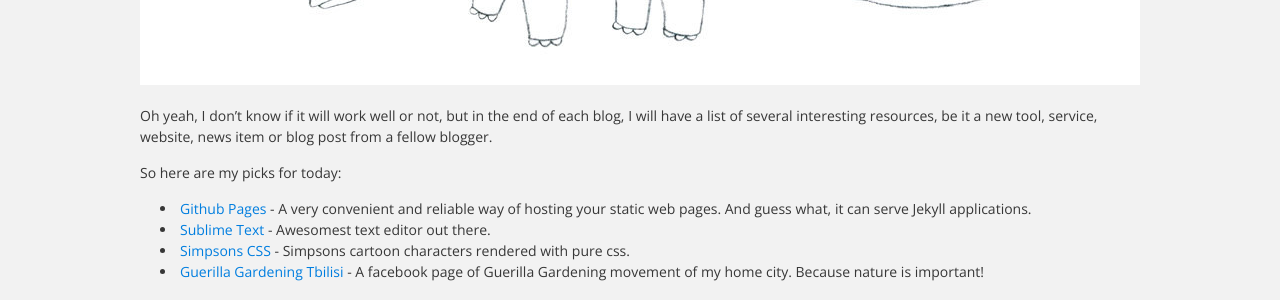
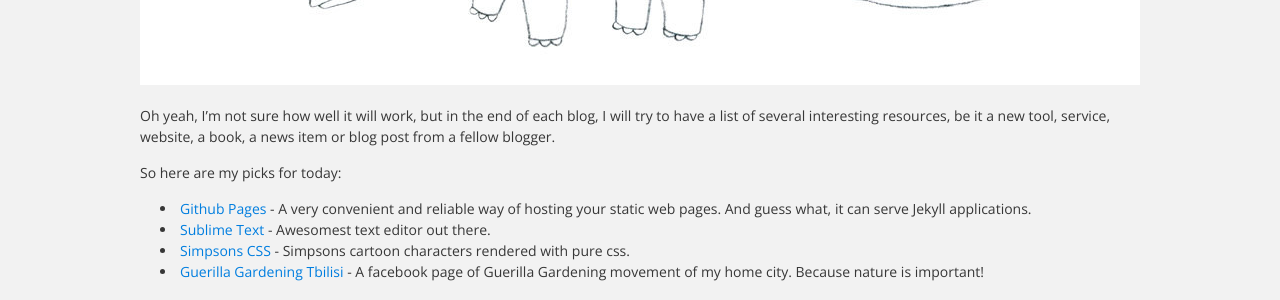
Before and after one commit to headshota/headshota.github.io, a Jekyll site: the page built from _posts/2014-06-28-hello-world.md, in a window 1280 px wide. Shown: the part 928-1228 px from the top of the page. Built offline with Jekyll 4.4.1, drawn with Linux system fonts in a browser that asks for light colours.

Commit message:
Post edit

```diff
--- a/_posts/2014-06-28-hello-world.md
+++ b/_posts/2014-06-28-hello-world.md
@@ -15,7 +15,7 @@
 
 ![Fabulous Stegosaurus](/images/stego.jpg)
 
-Oh yeah, I don't know if it will work well or not, but in the end of each blog, I will have a list of several interesting resources, be it a new tool, service, website, news item or blog post from a fellow blogger.
+Oh yeah, I'm not sure how well it will work, but in the end of each blog, I will try to have a list of several interesting resources, be it a new tool, service, website, a book, a news item or blog post from a fellow blogger.
 
 So here are my picks for today:
 
```
